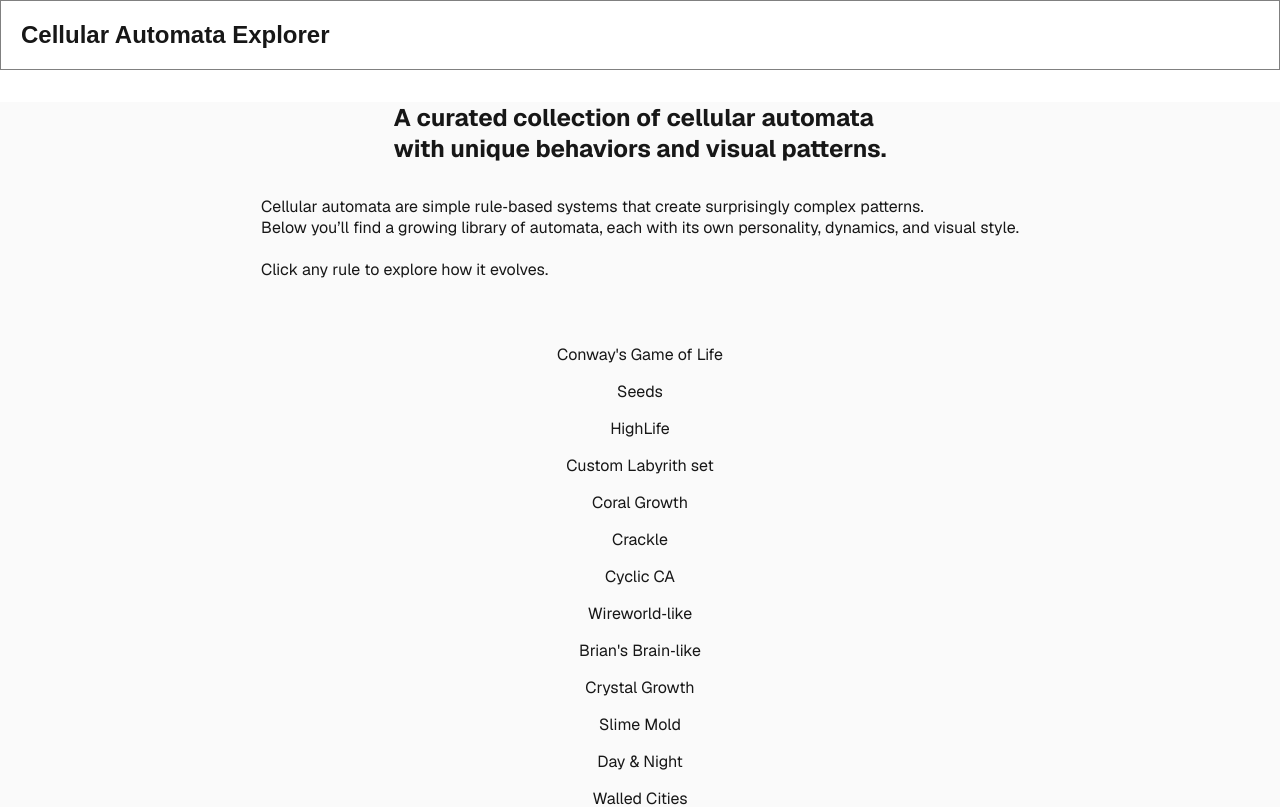
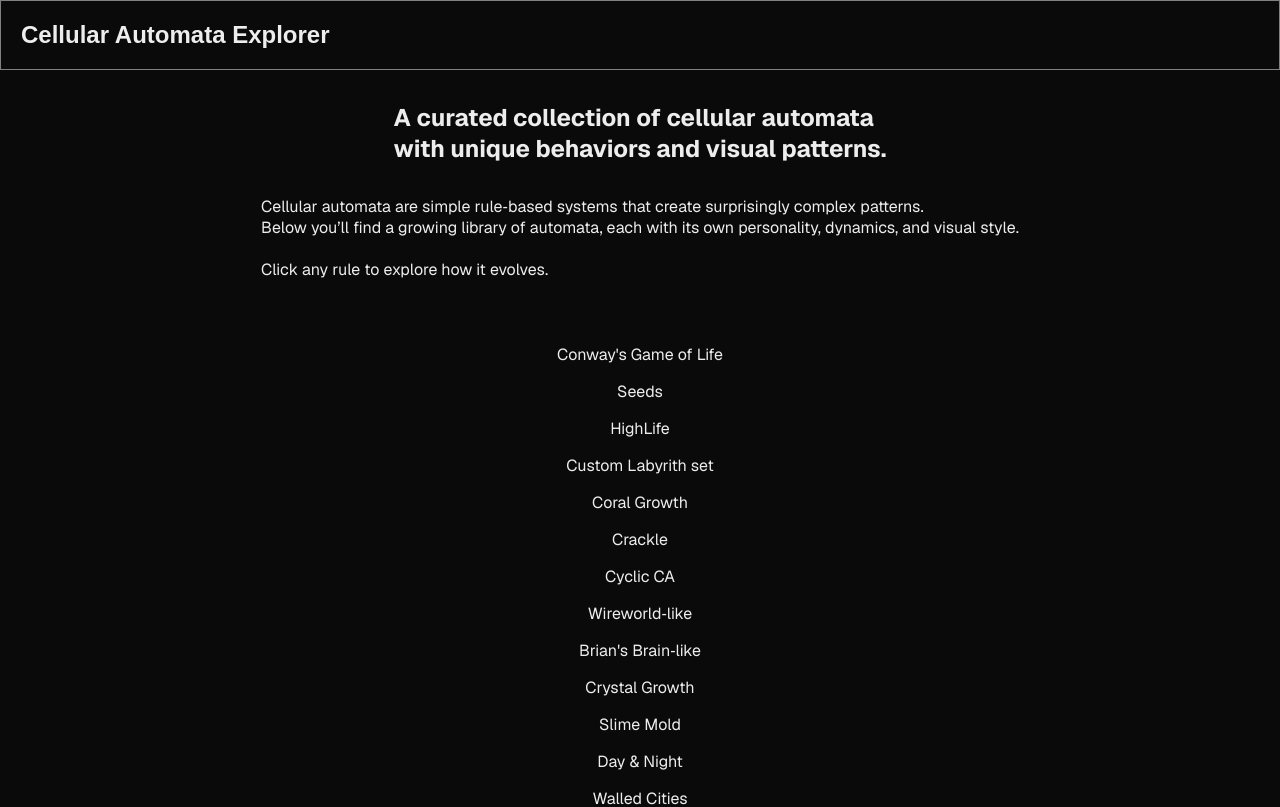
Before and after one commit to Krieger-m/Cellular-Automata-Explorer, a Next.js app: page / in a window 1280 px wide. Shown: the top 807 px of the page. Built offline with nearby package versions, Linux system fonts and the light colour scheme.

Commit message:
removed light color scheme

```diff
--- a/src/app/styles/globals.css
+++ b/src/app/styles/globals.css
@@ -1,13 +1,6 @@
 :root {
-  --background: #ffffff;
-  --foreground: #171717;
-}
-
-@media (prefers-color-scheme: dark) {
-  :root {
-    --background: #0a0a0a;
-    --foreground: #ededed;
-  }
+  --background: #0a0a0a;
+  --foreground: #ededed;
 }
 
 html {
@@ -41,9 +34,3 @@ a {
   color: inherit;
   text-decoration: none;
 }
-
-@media (prefers-color-scheme: dark) {
-  html {
-    color-scheme: dark;
-  }
-}
--- a/src/app/styles/page.module.css
+++ b/src/app/styles/page.module.css
@@ -1,8 +1,8 @@
 .page {
-  --background: #fafafa;
-  --foreground: #fff;
+  --background: #0a0a0a;
+  --foreground: #ededed;
 
-  --text-primary: #000;
+  --text-primary: #fff;
   --text-secondary: #666;
 
   --button-primary-hover: #383838;
```
